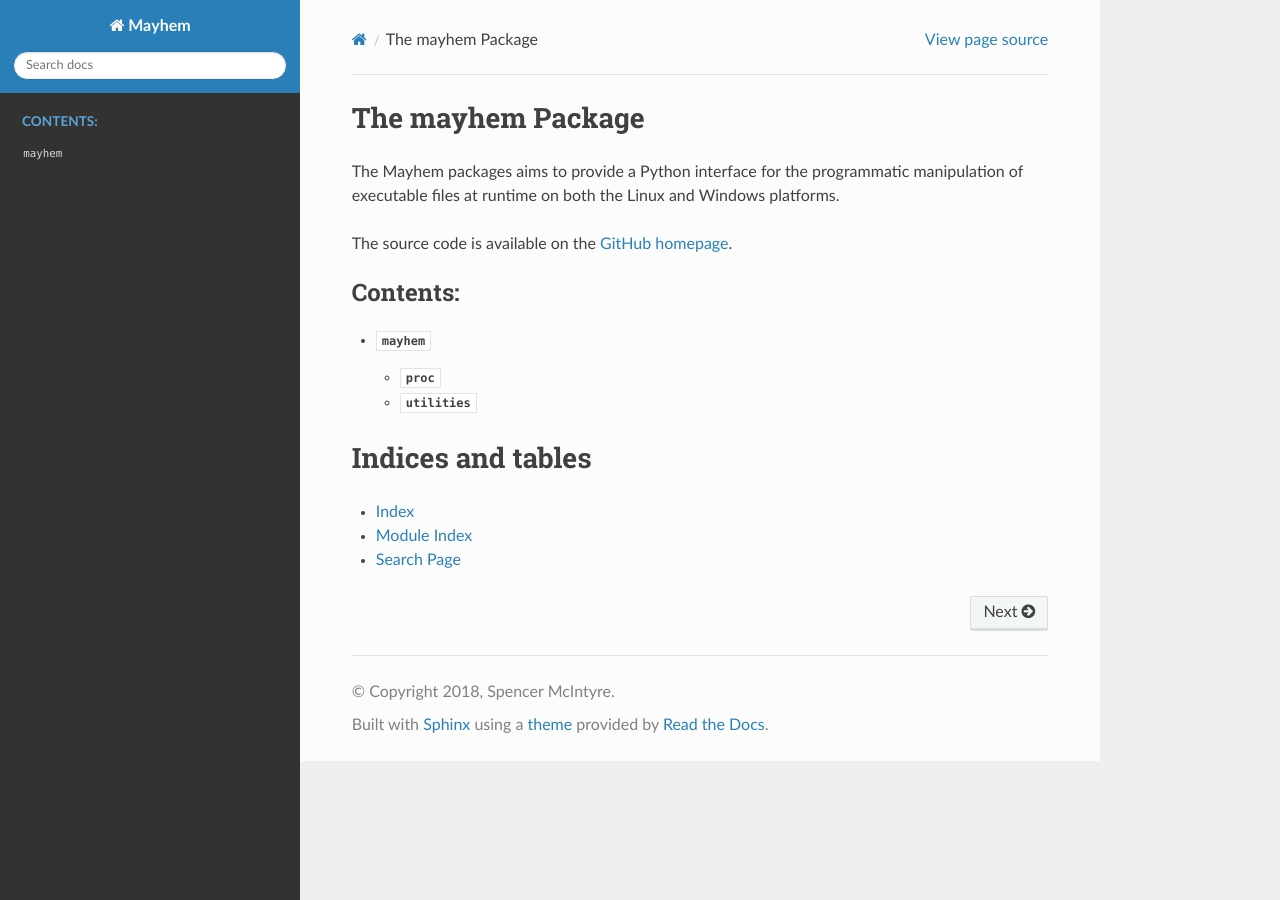
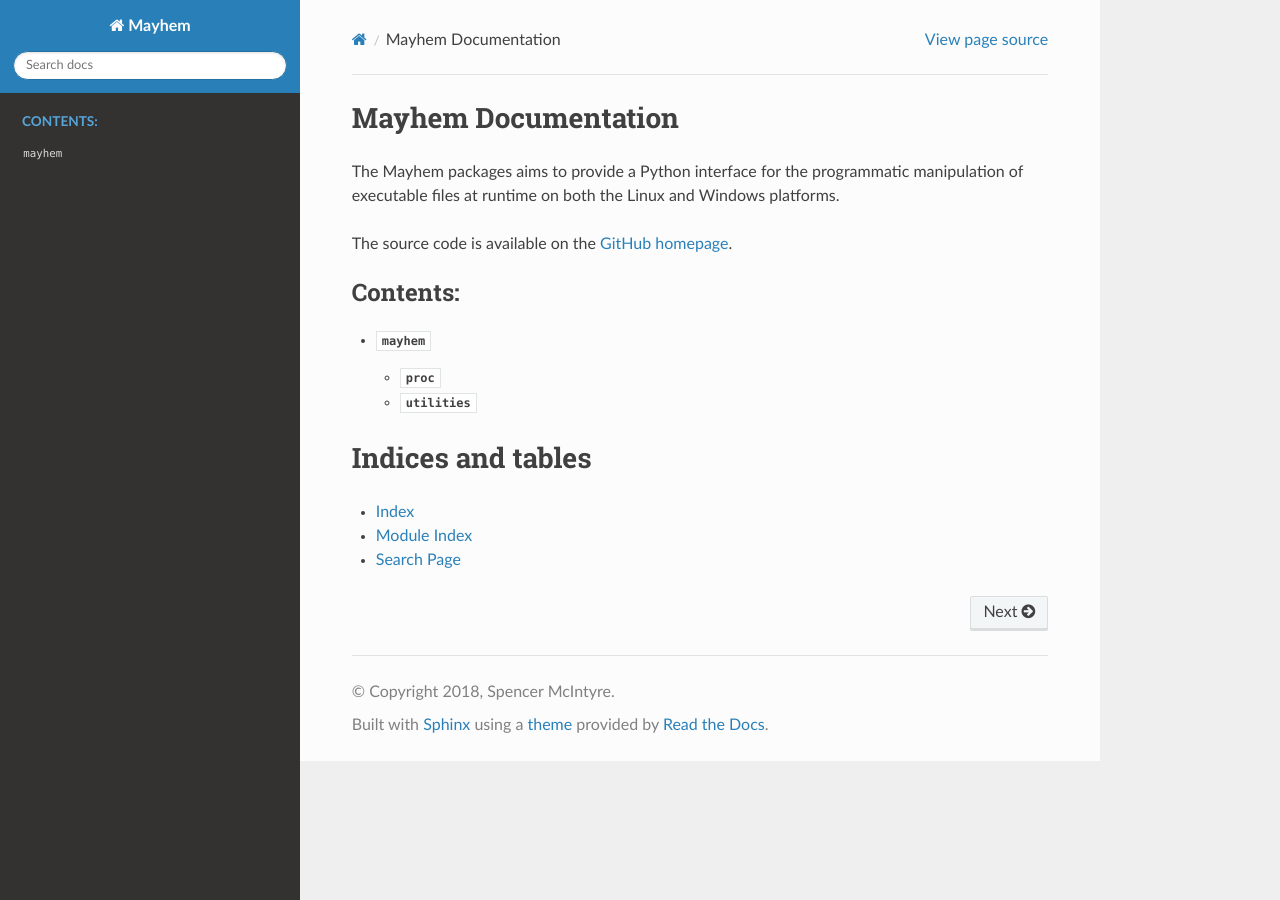
Before and after one commit to zeroSteiner/mayhem, a Sphinx documentation site: the page built from docs/source/index.rst, in a window 1280 px wide. Built offline with Sphinx 7.4.7 and the Read the Docs theme 2.0.0, drawn with Linux system fonts in a browser that asks for light colours.

```diff
--- a/docs/source/index.rst
+++ b/docs/source/index.rst
@@ -1,5 +1,5 @@
-The mayhem Package
-==================
+Mayhem Documentation
+====================
 
 The Mayhem packages aims to provide a Python interface for the programmatic
 manipulation of executable files at runtime on both the Linux and Windows
```
Also changed, not shown: README.md (+2 -0 lines).
